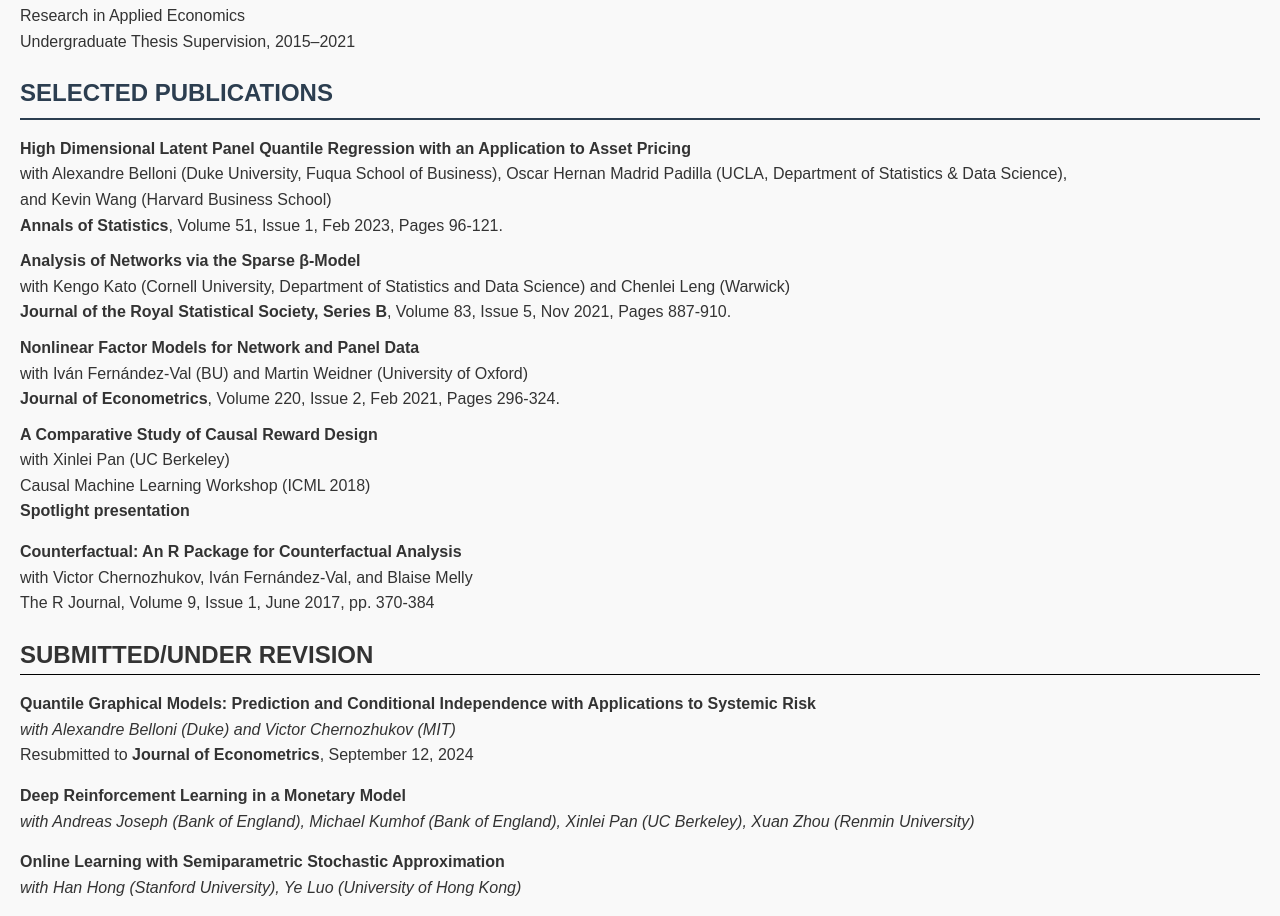
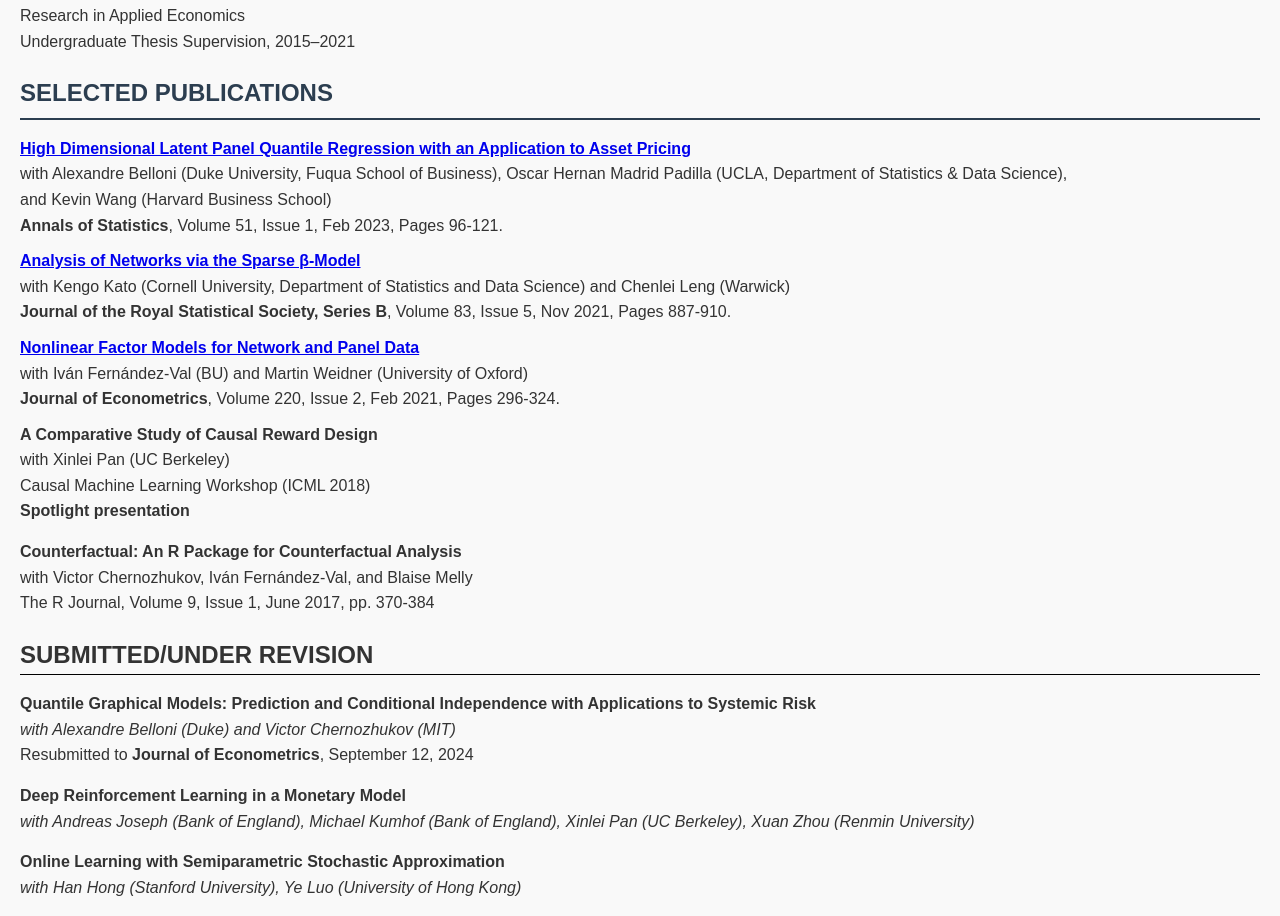
Before and after one commit to conniechenml/web, a plain HTML site: page index.html in a window 1280 px wide. Shown: the part 1430-2346 px from the top of the page. Drawn offline with Linux system fonts and the light colour scheme.

Commit message:
Update index.html

```diff
--- a/index.html
+++ b/index.html
@@ -140,14 +140,14 @@
     <section>
         <h2 class="section-title">Selected Publications</h2>
         <ul>
-            <li><strong>High Dimensional Latent Panel Quantile Regression with an Application to Asset Pricing</strong>
+            <li><a href = "https://projecteuclid.org/journals/annals-of-statistics/volume-51/issue-1/High-dimensional-latent-panel-quantile-regression-with-an-application-to/10.1214/22-AOS2223.short"><strong>High Dimensional Latent Panel Quantile Regression with an Application to Asset Pricing</strong></a>
                 <br>with Alexandre Belloni (Duke University, Fuqua School of Business), Oscar Hernan Madrid Padilla (UCLA, Department of Statistics & Data Science),
                 <br> and Kevin Wang (Harvard Business School)
                 <br> <strong>Annals of Statistics</strong>, Volume 51, Issue 1, Feb 2023, Pages 96-121.</li>
-            <li><strong>Analysis of Networks via the Sparse β-Model</strong>
+            <li><a href = "https://academic.oup.com/jrsssb/article/83/5/887/7056124"><strong>Analysis of Networks via the Sparse β-Model</strong></a>
                 <br>with Kengo Kato (Cornell University, Department of Statistics and Data Science) and Chenlei Leng (Warwick)
                 <br><strong>Journal of the Royal Statistical Society, Series B</strong>, Volume 83, Issue 5, Nov 2021, Pages 887-910.</li>
-            <li><strong>Nonlinear Factor Models for Network and Panel Data</strong>
+            <li><a href = "https://www.sciencedirect.com/science/article/pii/S0304407620301238"><strong>Nonlinear Factor Models for Network and Panel Data</strong></a>
                 <br> with Iván Fernández-Val (BU) and Martin Weidner (University of Oxford)
                 <br><strong>Journal of Econometrics</strong>, Volume 220, Issue 2, Feb 2021, Pages 296-324.</li>
             <li style="margin-bottom: 15px;">
```
